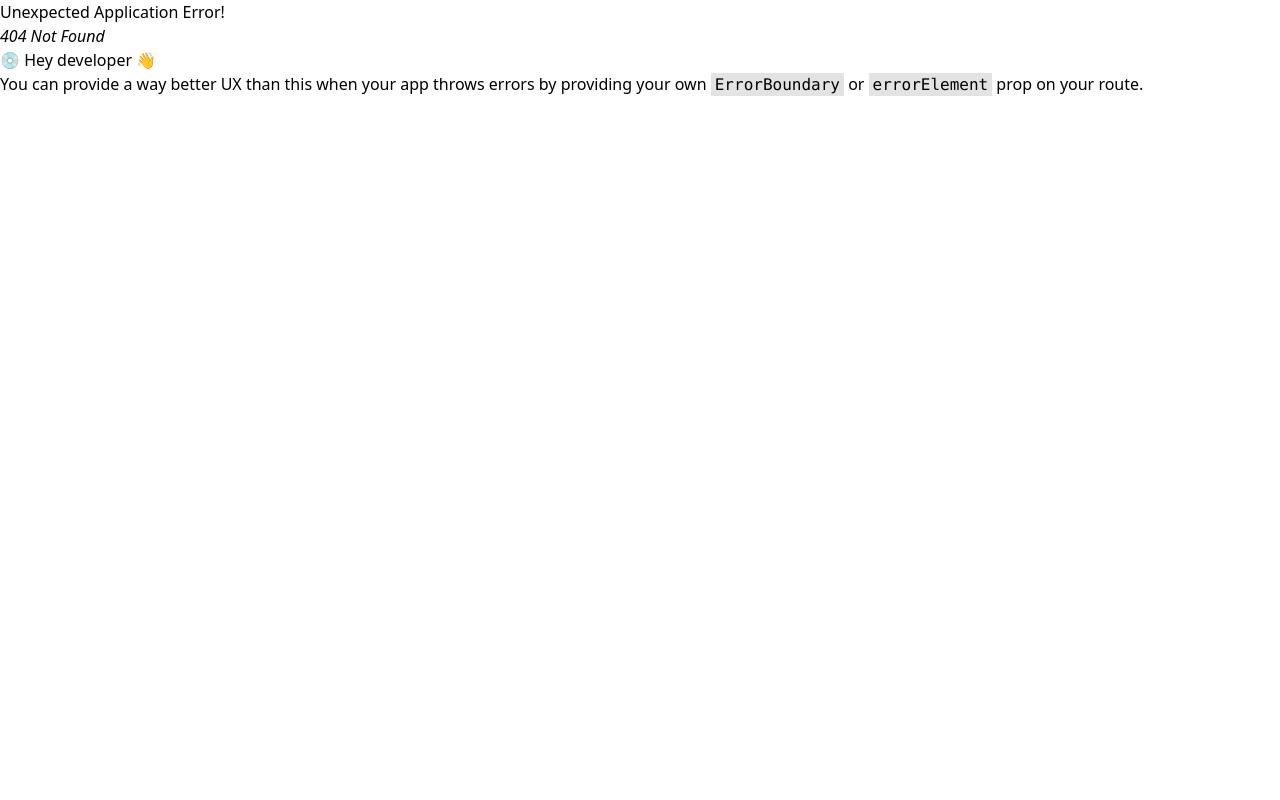
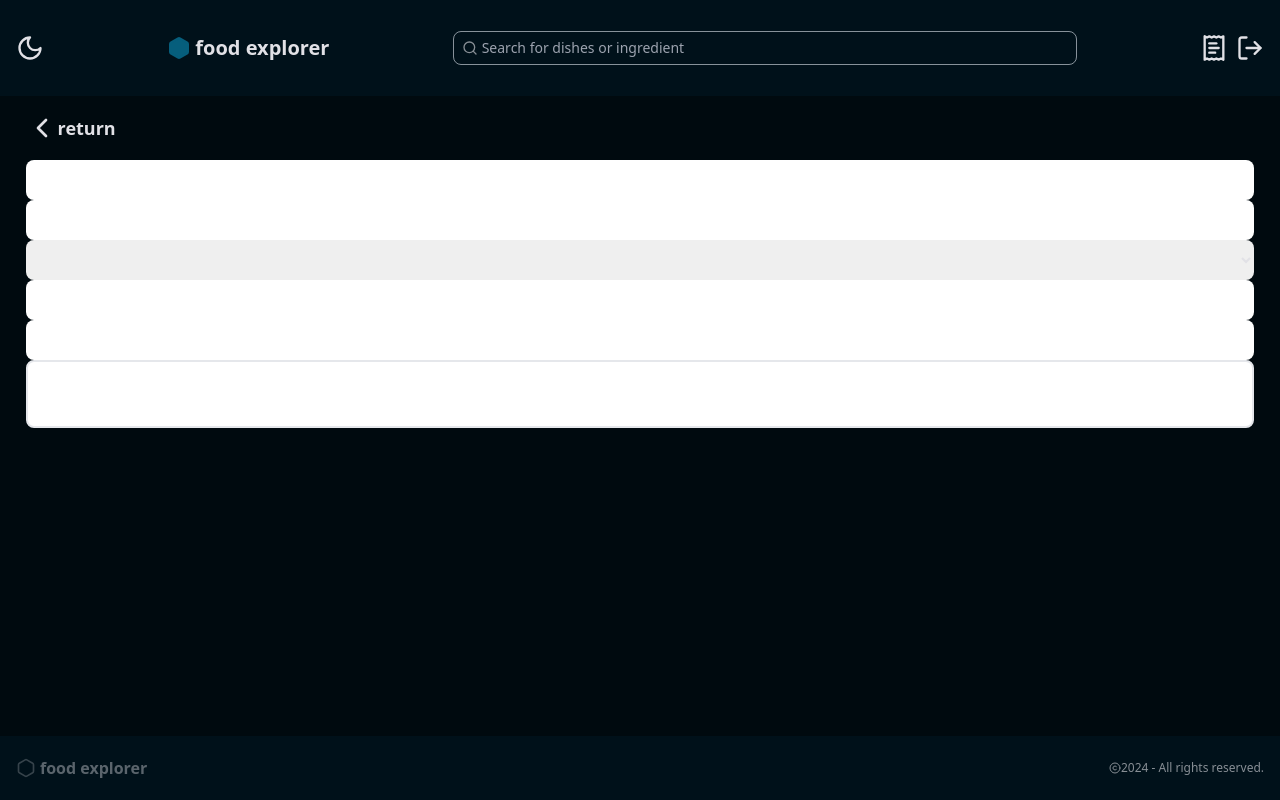
Before and after one commit to dameness/food-explorer-front, a React (Vite) app: page /new in a window 1280 px wide. Before the commit this address had no page. Built offline with nearby package versions, Linux system fonts and the light colour scheme.

Commit message:
feat: add addFood route and component

```diff
--- /dev/null
+++ b/src/components/addFoodForm.tsx
@@ -0,0 +1,16 @@
+import { Input } from './ui/input';
+import { Select } from './ui/select';
+import { TextArea } from './ui/textarea';
+
+export const AddFoodForm = () => {
+  return (
+    <form>
+      <Input />
+      <Input />
+      <Select />
+      <Input />
+      <Input />
+      <TextArea />
+    </form>
+  );
+};
--- /dev/null
+++ b/src/pages/addFood.tsx
@@ -0,0 +1,17 @@
+import { AddFoodForm } from '@/components/addFoodForm';
+import { ChevronLeft } from 'lucide-react';
+import { Link } from 'react-router-dom';
+export const AddFood = () => {
+  return (
+    <>
+      <Link
+        to='/'
+        className='text-lg font-semibold mt-4 flex items-center place-self-start'
+      >
+        <ChevronLeft size={32} />
+        return
+      </Link>
+      <AddFoodForm />
+    </>
+  );
+};
--- a/src/router.tsx
+++ b/src/router.tsx
@@ -4,6 +4,7 @@ import { Home } from './pages/home';
 import { SignIn } from './pages/signIn';
 import { SignUp } from './pages/signUp';
 import { Food } from './pages/food';
+import { AddFood } from './pages/addFood';
 export const router = createBrowserRouter([
   {
     path: '/',
@@ -17,6 +18,10 @@ export const router = createBrowserRouter([
         path: '/food',
         element: <Food />,
       },
+      {
+        path: '/new',
+        element: <AddFood />,
+      },
     ],
     //FAZER ERROR ELEMENT
   },
```
